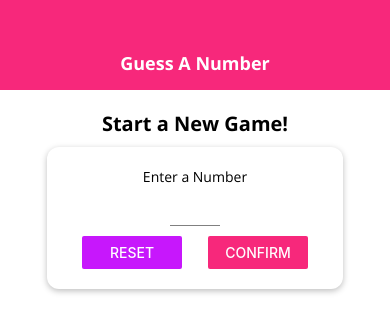
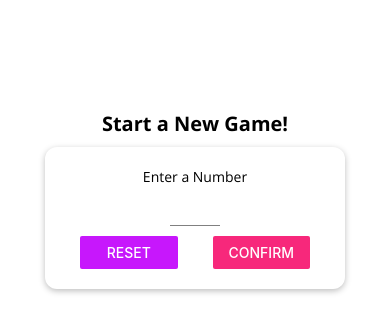
Before and after one commit to nrgould/guess-a-number, a React Native app: screen / in a window 390 px wide. Shown: the top 332 px of the page. Built offline with nearby package versions, Linux system fonts and the light colour scheme.

Commit message:
Final FINAL commit

```diff
--- a/App.tsx
+++ b/App.tsx
@@ -1,5 +1,5 @@
 import { useState } from 'react';
-import { StyleSheet, View } from 'react-native';
+import { SafeAreaView, StyleSheet, View } from 'react-native';
 import Header from './components/Header';
 import GameOverScreen from './screens/GameOverScreen';
 import GameScreen from './screens/GameScreen';
@@ -59,10 +59,10 @@ export default function App() {
 	}
 
 	return (
-		<View style={styles.screen}>
+		<SafeAreaView style={styles.screen}>
 			<Header title='Guess A Number' />
 			{content}
-		</View>
+		</SafeAreaView>
 	);
 }
 
--- a/app.json
+++ b/app.json
@@ -3,7 +3,7 @@
     "name": "guess-a-number",
     "slug": "guess-a-number",
     "version": "1.0.0",
-    "orientation": "portrait",
+    "orientation": "default",
     "icon": "./assets/icon.png",
     "splash": {
       "image": "./assets/splash.png",
@@ -17,7 +17,7 @@
       "**/*"
     ],
     "ios": {
-      "supportsTablet": true
+      "supportsTablet": false
     },
     "android": {
       "adaptiveIcon": {
--- a/components/BodyText.tsx
+++ b/components/BodyText.tsx
@@ -3,10 +3,11 @@ import { StyleSheet, Text } from 'react-native';
 
 interface Props {
 	children: React.ReactNode;
+	style?: any;
 }
 
-export default function BodyText({ children }: Props) {
-	return <Text style={styles.body}>{children}</Text>;
+export default function BodyText({ children, style }: Props) {
+	return <Text style={{ ...styles.body, ...style }}>{children}</Text>;
 }
 
 const styles = StyleSheet.create({
--- a/components/ButtonComponent.tsx
+++ b/components/ButtonComponent.tsx
@@ -1,5 +1,5 @@
 import React from 'react';
-import { Button, StyleSheet, View } from 'react-native';
+import { Button, Dimensions, StyleSheet, View } from 'react-native';
 
 interface Props {
 	title: string;
@@ -23,6 +23,6 @@ export default function ButtonComponent({
 
 const styles = StyleSheet.create({
 	button: {
-		width: 100,
+		width: Dimensions.get('window').width / 4,
 	},
 });
--- a/components/Header.tsx
+++ b/components/Header.tsx
@@ -1,5 +1,6 @@
 import React from 'react';
-import { View, Text, StyleSheet } from 'react-native';
+import { View, Text, StyleSheet, Platform } from 'react-native';
+import colors from '../constants/colors';
 
 interface Props {
 	title: string;
@@ -7,24 +8,39 @@ interface Props {
 
 export default function Header({ title }: Props) {
 	return (
-		<View style={styles.header}>
+		<View
+			style={{
+				...styles.headerBase,
+				...Platform.select({
+					ios: styles.headerIOS,
+					android: styles.headerAndroid,
+				}),
+			}}>
 			<Text style={styles.headerTitle}>{title}</Text>
 		</View>
 	);
 }
 
 const styles = StyleSheet.create({
-	header: {
+	headerBase: {
 		width: '100%',
 		height: 90,
 		paddingTop: 36,
-		backgroundColor: '#f7287b',
+
 		alignItems: 'center',
 		justifyContent: 'center',
 	},
+	headerIOS: {
+		backgroundColor: '#fff',
+		borderBottomColor: '#ccc',
+		borderBottomWidth: 1,
+	},
+	headerAndroid: {
+		backgroundColor: colors.primary,
+	},
 	headerTitle: {
-		color: 'white',
-		fontSize: 18,
+		color: Platform.OS === 'ios' ? colors.primary : '#fff',
+		fontSize: Platform.OS === 'ios' ? 24 : 18,
 		fontFamily: 'open-sans-bold',
 	},
 });
--- a/package.json
+++ b/package.json
@@ -17,7 +17,8 @@
     "react-dom": "17.0.1",
     "react-native": "0.64.3",
     "react-native-web": "0.17.1",
-    "expo-app-loading": "~1.3.0"
+    "expo-app-loading": "~1.3.0",
+    "expo-screen-orientation": "~4.1.1"
   },
   "devDependencies": {
     "@babel/core": "^7.12.9",
--- a/screens/GameOverScreen.tsx
+++ b/screens/GameOverScreen.tsx
@@ -1,5 +1,12 @@
 import React from 'react';
-import { Image, StyleSheet, Text, View } from 'react-native';
+import {
+	Dimensions,
+	Image,
+	ScrollView,
+	StyleSheet,
+	Text,
+	View,
+} from 'react-native';
 import BodyText from '../components/BodyText';
 import MainButton from '../components/MainButton';
 import NumberContainer from '../components/NumberContainer';
@@ -18,6 +25,7 @@ export default function GameOverScreen({
 	onRestart,
 }: Props) {
 	return (
+			<ScrollView>
 				<View style={styles.screen}>
 					<TitleText style={styles.title}>Game Over!</TitleText>
 					<View style={styles.imageContainer}>
@@ -32,14 +40,21 @@ export default function GameOverScreen({
 					</View>
 					<Text style={styles.subtitle}>Your number was:</Text>
 					<NumberContainer>{userChoice}</NumberContainer>
-			<BodyText>
-				It took <Text style={styles.highlight}>{guessRounds}</Text>{' '}
+					<BodyText
+						style={{
+							marginBottom: 12,
+							fontSize:
+								Dimensions.get('window').height > 400 ? 16 : 20,
+						}}>
+						It took{' '}
+						<Text style={styles.highlight}>{guessRounds}</Text>{' '}
 						rounds of guessing.
 					</BodyText>
 					<MainButton style={{ width: 300 }} onPress={onRestart}>
 						Start New Game
 					</MainButton>
 				</View>
+			</ScrollView>
 	);
 }
 
@@ -48,11 +63,12 @@ const styles = StyleSheet.create({
 		flex: 1,
 		justifyContent: 'center',
 		alignItems: 'center',
+		paddingVertical: 10,
 	},
 	title: {
 		fontSize: 32,
 		color: colors.primary,
-		marginBottom: 12,
+		marginBottom: Dimensions.get('window').height / 50,
 	},
 	subtitle: {
 		fontSize: 20,
@@ -67,13 +83,13 @@ const styles = StyleSheet.create({
 		height: '100%',
 	},
 	imageContainer: {
-		borderRadius: 200,
-		width: 300,
-		height: 300,
+		borderRadius: (Dimensions.get('window').width * 0.7) / 2,
+		width: Dimensions.get('window').width * 0.7,
+		height: Dimensions.get('window').width * 0.7,
 		borderWidth: 3,
 		alignItems: 'center',
 		overflow: 'hidden',
-		marginVertical: 30,
+		marginVertical: Dimensions.get('window').height / 40,
 	},
 	highlight: {
 		color: colors.primary,
--- a/screens/GameScreen.tsx
+++ b/screens/GameScreen.tsx
@@ -1,5 +1,5 @@
 import React, { useEffect, useRef, useState } from 'react';
-import { Alert, FlatList, ScrollView, StyleSheet, View } from 'react-native';
+import { Alert, Dimensions, FlatList, StyleSheet, View } from 'react-native';
 import Card from '../components/Card';
 import MainButton from '../components/MainButton';
 import NumberContainer from '../components/NumberContainer';
@@ -7,6 +7,7 @@ import TitleText from '../components/TitleText';
 import colors from '../constants/colors';
 import { Ionicons } from '@expo/vector-icons';
 import BodyText from '../components/BodyText';
+import * as ScreenOrientation from 'expo-screen-orientation';
 
 function generateRandomBetween(
 	min: number | React.MutableRefObject<number>,
@@ -40,11 +41,29 @@ export default function GameScreen(
 	this: any,
 	{ userChoice, onGameOver }: Props
 ) {
+	// ScreenOrientation.lockAsync(ScreenOrientation.OrientationLock.PORTRAIT_UP);
 	const initialGuess = generateRandomBetween(1, 100, userChoice);
 	const currentLow = useRef<number>(1);
 	const currentHigh = useRef<number>(100);
 	const [pastGuesses, setPastGuesses] = useState([initialGuess.toString()]);
 	const [currentGuess, setCurrentGuess] = useState<number>(initialGuess);
+	const [availableDeviceWidth, setAvailableDeviceWidth] = useState(
+		Dimensions.get('window').width
+	);
+	const [availableDeviceHeight, setAvailableDeviceHeight] = useState(
+		Dimensions.get('window').height
+	);
+
+	useEffect(() => {
+		function updateLayout() {
+			setAvailableDeviceWidth(Dimensions.get('window').width);
+			setAvailableDeviceHeight(Dimensions.get('window').height);
+		}
+		Dimensions.addEventListener('change', updateLayout);
+		return () => {
+			Dimensions.removeEventListener('change', updateLayout);
+		};
+	});
 
 	useEffect(() => {
 		console.log('Current guess:', currentGuess);
@@ -81,14 +100,18 @@ export default function GameScreen(
 		]);
 	}
 
+	if (availableDeviceWidth < 200) {
+		return null;
+	}
+
+	if (availableDeviceHeight < 500) {
 		return (
 			<View style={styles.screen}>
 				<View style={styles.numberContainer}>
 					<TitleText>Opponent's Guess:</TitleText>
 					<NumberContainer>{currentGuess}</NumberContainer>
 				</View>
-			<View style={styles.controls}>
-				<Card style={styles.buttonContainer}>
+				<View style={styles.controlsLandscape}>
 					<MainButton onPress={nextGuessHandler.bind(this, 'lower')}>
 						<Ionicons name='md-remove' size={24} color='white' />
 					</MainButton>
@@ -96,7 +119,7 @@ export default function GameScreen(
 						onPress={nextGuessHandler.bind(this, 'greater')}>
 						<Ionicons name='md-add' size={24} color='white' />
 					</MainButton>
-				</Card>
+				</View>
 				<View style={styles.listContainer}>
 					{/* <ScrollView contentContainerStyle={styles.list}>
 						{pastGuesses.map((guess, i) =>
@@ -114,6 +137,39 @@ export default function GameScreen(
 					/>
 				</View>
 			</View>
+		);
+	}
+
+	return (
+		<View style={styles.screen}>
+			<View style={styles.numberContainer}>
+				<TitleText>Opponent's Guess:</TitleText>
+				<NumberContainer>{currentGuess}</NumberContainer>
+			</View>
+			<View style={styles.controls}>
+				<Card style={styles.buttonContainer}>
+					<MainButton onPress={nextGuessHandler.bind(this, 'lower')}>
+						<Ionicons name='md-remove' size={24} color='white' />
+					</MainButton>
+					<MainButton
+						onPress={nextGuessHandler.bind(this, 'greater')}>
+						<Ionicons name='md-add' size={24} color='white' />
+					</MainButton>
+				</Card>
+			</View>
+			<View style={styles.listContainer}>
+				{/* <ScrollView contentContainerStyle={styles.list}>
+						{pastGuesses.map((guess, i) =>
+							renderListItem(guess, pastGuesses.length - i)
+						)}
+					</ScrollView> */}
+				<FlatList
+					contentContainerStyle={styles.list}
+					keyExtractor={(item) => item}
+					data={pastGuesses}
+					renderItem={renderListItem.bind(this, pastGuesses.length)}
+				/>
+			</View>
 		</View>
 	);
 }
@@ -123,19 +179,24 @@ const styles = StyleSheet.create({
 		flex: 1,
 		padding: 10,
 		alignItems: 'center',
-		justifyContent: 'space-evenly',
 	},
 	buttonContainer: {
 		flexDirection: 'row',
 		justifyContent: 'space-around',
-		marginTop: 20,
+		marginTop: Dimensions.get('window').height > 600 ? 30 : 10,
 		width: 300,
 		maxWidth: '90%',
 	},
 	controls: {
-		height: '80%',
 		alignItems: 'center',
 		justifyContent: 'center',
+		width: '100%',
+	},
+	controlsLandscape: {
+		flexDirection: 'row',
+		justifyContent: 'space-around',
+		alignItems: 'center',
+		width: '80%',
 	},
 	title: {
 		fontSize: 32,
@@ -159,7 +220,7 @@ const styles = StyleSheet.create({
 	listContainer: {
 		alignItems: 'center',
 		justifyContent: 'center',
-		width: '90%',
+		width: Dimensions.get('window').width > 350 ? '60%' : '80%',
 		flex: 1,
 		borderTopColor: '#dbdbdb',
 		marginTop: 20,
--- a/screens/StartGameScreen.tsx
+++ b/screens/StartGameScreen.tsx
@@ -1,10 +1,13 @@
-import React, { useState } from 'react';
+import React, { useEffect, useState } from 'react';
 import {
 	StyleSheet,
 	TouchableWithoutFeedback,
 	View,
 	Keyboard,
 	Alert,
+	ScrollView,
+	KeyboardAvoidingView,
+	Dimensions,
 } from 'react-native';
 import BodyText from '../components/BodyText';
 import ButtonComponent from '../components/ButtonComponent';
@@ -23,6 +26,20 @@ export default function StartGameScreen({ onStartGame }: Props) {
 	const [enteredValue, setEnteredValue] = useState('');
 	const [confirmed, setConfirmed] = useState<boolean>(false);
 	const [selectedNumber, setSelectedNumber] = useState<number | null>(null);
+	const [buttonWidth, setButtonWidth] = useState(
+		Dimensions.get('window').width / 4
+	);
+
+	useEffect(() => {
+		function updateLayout() {
+			setButtonWidth(Dimensions.get('window').width / 4);
+		}
+
+		Dimensions.addEventListener('change', updateLayout);
+		return () => {
+			Dimensions.removeEventListener('change', updateLayout);
+		};
+	});
 
 	function numberInputHandler(inputText: any) {
 		setEnteredValue(inputText.replace(/D/g, ''));
@@ -67,9 +84,15 @@ export default function StartGameScreen({ onStartGame }: Props) {
 	}
 
 	return (
+		<ScrollView>
+			<KeyboardAvoidingView
+				behavior='position'
+				keyboardVerticalOffset={30}>
 				<TouchableWithoutFeedback onPress={() => Keyboard.dismiss()}>
 					<View style={styles.screen}>
-				<TitleText style={styles.title}>Start a New Game!</TitleText>
+						<TitleText style={styles.title}>
+							Start a New Game!
+						</TitleText>
 						<Card style={styles.inputContainer}>
 							<BodyText>Enter a Number</BodyText>
 							<Input
@@ -83,21 +106,27 @@ export default function StartGameScreen({ onStartGame }: Props) {
 								style={styles.input}
 							/>
 							<View style={styles.buttonContainer}>
+								<View style={{ width: buttonWidth }}>
 									<ButtonComponent
 										color={colors.accent}
 										title='Reset'
 										onPress={resetInputHandler}
 									/>
+								</View>
+								<View style={{ width: buttonWidth }}>
 									<ButtonComponent
 										color={colors.primary}
 										title='Confirm'
 										onPress={confirmInputHandler}
 									/>
 								</View>
+							</View>
 						</Card>
 						{confirmedOutput}
 					</View>
 				</TouchableWithoutFeedback>
+			</KeyboardAvoidingView>
+		</ScrollView>
 	);
 }
 
@@ -119,8 +148,10 @@ const styles = StyleSheet.create({
 		paddingHorizontal: 15,
 	},
 	inputContainer: {
-		width: 300,
-		maxWidth: '80%',
+		// maxWidth: '80%',
+		width: '80%',
+		minWidth: 300,
+		maxWidth: '95%',
 		alignItems: 'center',
 	},
 	input: {
```
Also changed, not shown: components/MainButton.android.tsx (added, +53 -0 lines), 1 other file (tests, documents, lock files or other folders). Lines whose indentation alone changed are shown as unchanged.
